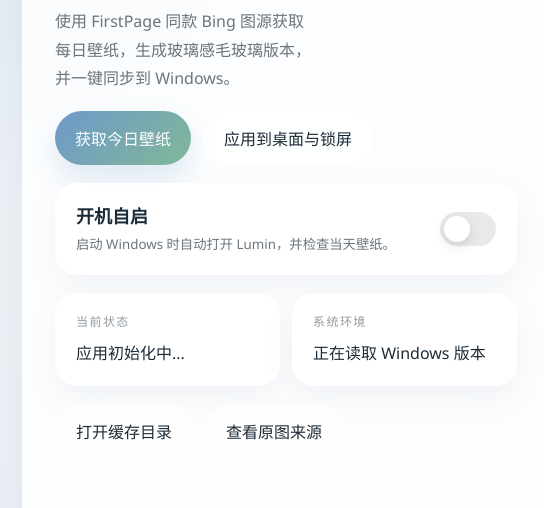
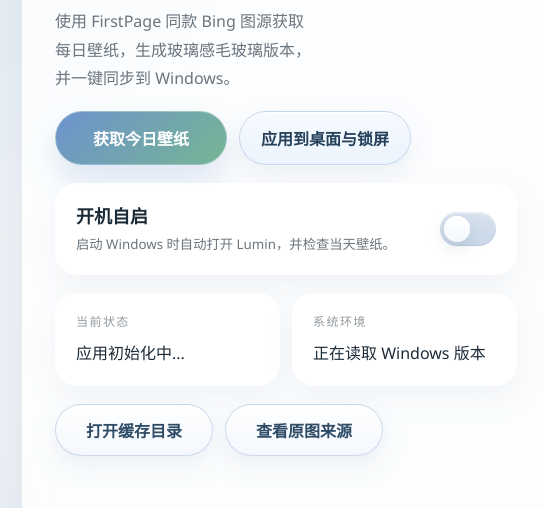
Before and after one commit to Zefusn/Lumin, an Electron app: page src/renderer/index.html in a window 1240 px wide. Shown: the part 181-689 px from the top of the page, 0-544 px from the left. Drawn offline with Linux system fonts and the light colour scheme; no server answers.

Commit message:
style(renderer): 优化按钮和开关的样式及交互效果
- 新增 --accent-soft 和 --accent-line 颜色变量
- 改进按钮的悬停、激活和禁用状态样式
- 为不同按钮类型(primary/secondary/ghost)添加渐变背景和阴影效果
- 优化开关组件的视觉表现和过渡动画

```diff
--- a/src/renderer/styles.css
+++ b/src/renderer/styles.css
@@ -7,6 +7,9 @@
   --muted: rgba(28, 43, 56, 0.65);
   --accent: #6f98ca;
   --accent-strong: #80b897;
+  --accent-soft: rgba(111, 152, 202, 0.14);
+  --accent-line: rgba(111, 152, 202, 0.34);
+  --button-shadow: 0 16px 30px rgba(111, 152, 202, 0.22);
   --warning: #b5792d;
   --error: #bb5d58;
   --shadow: 0 24px 60px rgba(130, 149, 170, 0.18);
@@ -105,16 +108,36 @@ h1 {
   flex-wrap: wrap;
 }
 
+.actions button {
+  min-width: 172px;
+}
+
+.mini-actions button {
+  padding: 13px 18px;
+  min-width: 158px;
+}
+
 button {
-  border: 0;
+  border: 1px solid transparent;
   border-radius: 999px;
   padding: 14px 20px;
   cursor: pointer;
-  transition: transform 160ms ease, box-shadow 160ms ease, opacity 160ms ease;
+  font-weight: 600;
+  transition:
+    transform 160ms ease,
+    box-shadow 160ms ease,
+    opacity 160ms ease,
+    background 160ms ease,
+    border-color 160ms ease,
+    color 160ms ease;
 }
 
 button:hover {
   transform: translateY(-1px);
+}
+
+button:active {
+  transform: translateY(0);
 }
 
 button:disabled {
@@ -124,15 +147,41 @@ button:disabled {
 
 .primary {
   color: #fff;
-  background: linear-gradient(135deg, var(--accent) 0%, var(--accent-strong) 100%);
-  box-shadow: 0 14px 28px rgba(111, 152, 202, 0.2);
+  background: linear-gradient(135deg, #6d93cd 0%, #76b594 100%);
+  border-color: rgba(255, 255, 255, 0.3);
+  box-shadow: var(--button-shadow);
+}
+
+.primary:hover {
+  box-shadow: 0 20px 34px rgba(111, 152, 202, 0.28);
 }
 
 .secondary,
 .ghost {
   color: var(--text);
-  background: rgba(255, 255, 255, 0.62);
-  border: 1px solid rgba(255, 255, 255, 0.85);
+  background: linear-gradient(180deg, rgba(246, 250, 255, 0.92), rgba(232, 241, 252, 0.84));
+  border-color: var(--accent-line);
+  box-shadow:
+    inset 0 1px 0 rgba(255, 255, 255, 0.92),
+    0 10px 24px rgba(141, 162, 186, 0.14);
+}
+
+.secondary:hover,
+.ghost:hover {
+  background: linear-gradient(180deg, rgba(240, 247, 255, 0.98), rgba(223, 236, 250, 0.9));
+  border-color: rgba(111, 152, 202, 0.48);
+  box-shadow:
+    inset 0 1px 0 rgba(255, 255, 255, 0.95),
+    0 14px 28px rgba(126, 149, 175, 0.18);
+}
+
+.secondary {
+  color: #26415c;
+}
+
+.ghost {
+  background: linear-gradient(180deg, rgba(255, 255, 255, 0.95), rgba(242, 247, 253, 0.88));
+  color: #2f4c67;
 }
 
 .toggle-card,
@@ -180,8 +229,11 @@ button:disabled {
   position: absolute;
   inset: 0;
   border-radius: 999px;
-  background: rgba(84, 98, 116, 0.14);
-  transition: background 160ms ease;
+  background: linear-gradient(180deg, rgba(214, 225, 238, 0.95), rgba(199, 214, 231, 0.95));
+  box-shadow:
+    inset 0 1px 2px rgba(255, 255, 255, 0.9),
+    inset 0 0 0 1px rgba(106, 136, 170, 0.18);
+  transition: background 160ms ease, box-shadow 160ms ease;
 }
 
 .switch-ui::after {
@@ -192,13 +244,18 @@ button:disabled {
   width: 26px;
   height: 26px;
   border-radius: 50%;
-  background: white;
-  box-shadow: 0 4px 12px rgba(0, 0, 0, 0.12);
+  background: linear-gradient(180deg, #ffffff 0%, #f3f8fd 100%);
+  box-shadow:
+    0 6px 16px rgba(92, 111, 130, 0.18),
+    inset 0 1px 0 rgba(255, 255, 255, 0.95);
   transition: transform 160ms ease;
 }
 
 .switch input:checked + .switch-ui {
-  background: linear-gradient(135deg, var(--accent) 0%, var(--accent-strong) 100%);
+  background: linear-gradient(135deg, #6d93cd 0%, #76b594 100%);
+  box-shadow:
+    0 10px 20px rgba(111, 152, 202, 0.18),
+    inset 0 1px 0 rgba(255, 255, 255, 0.25);
 }
 
 .switch input:checked + .switch-ui::after {
@@ -214,6 +271,10 @@ button:disabled {
 .meta-card {
   border-radius: 22px;
   padding: 18px 20px;
+}
+
+.meta-card .status-message {
+  color: var(--text);
 }
 
 .panel-label {
```
